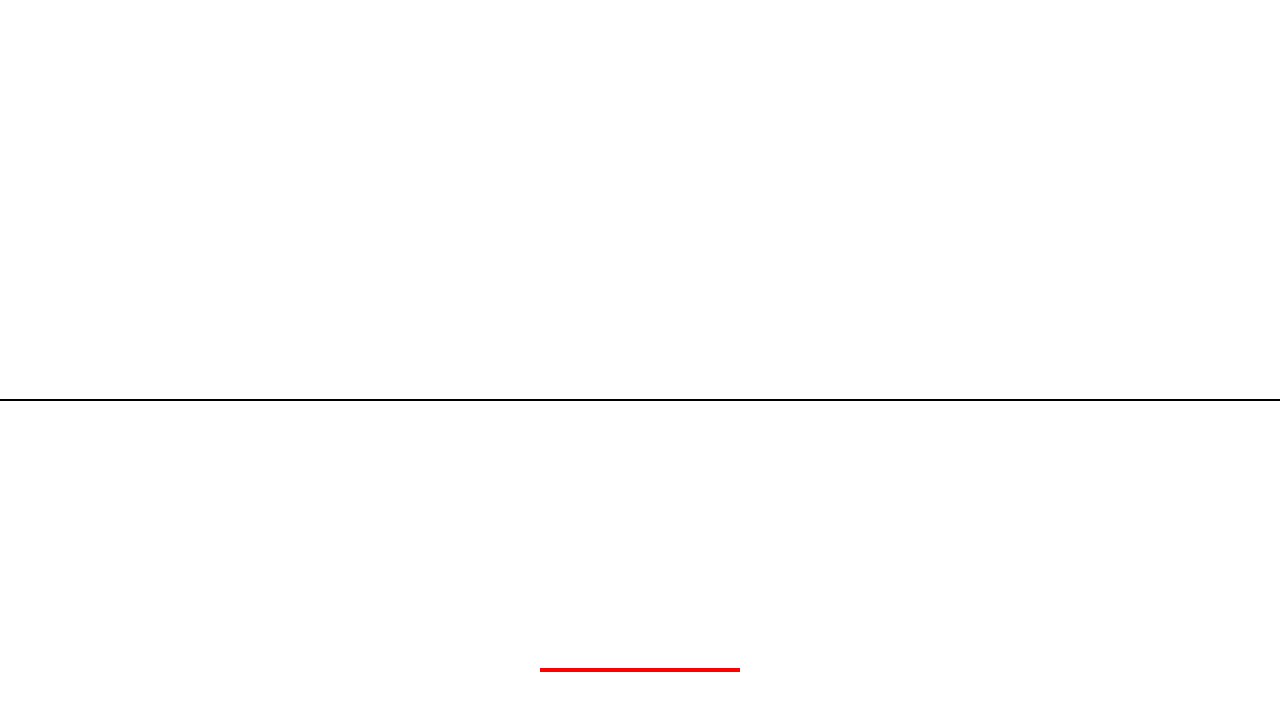
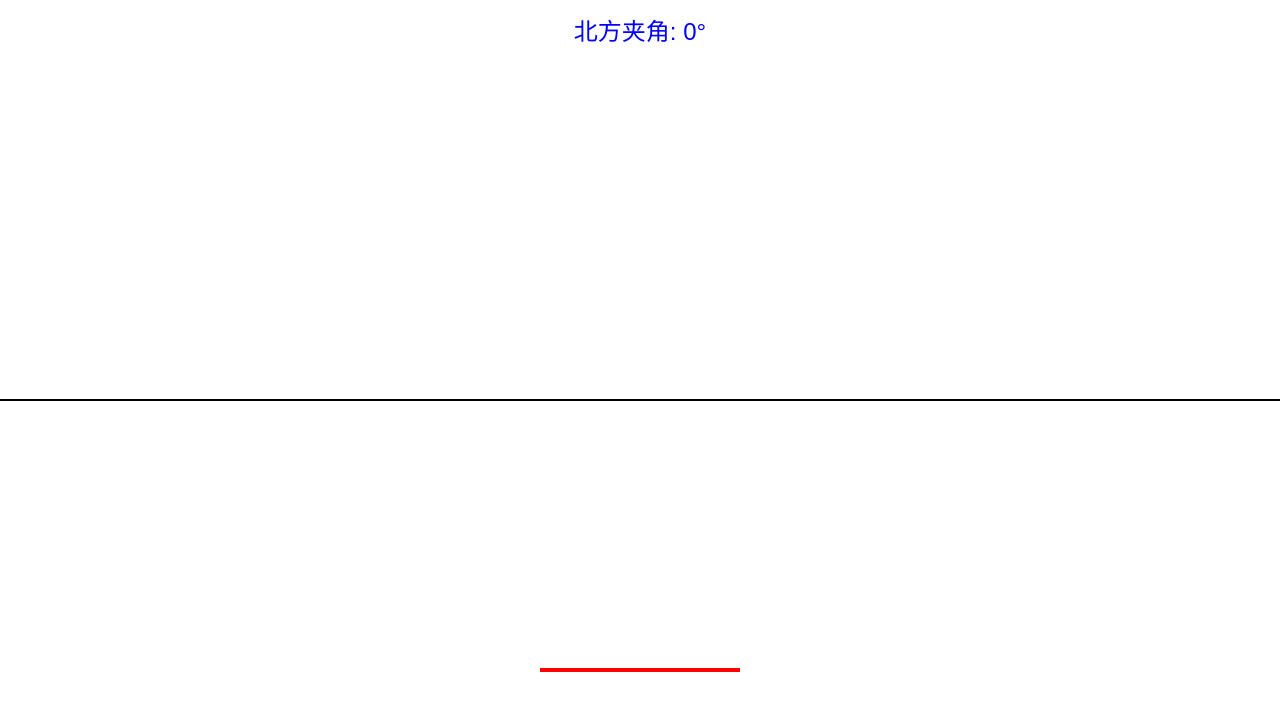
Before and after one commit to Minamiyama/FengShuiAI_H5, a plain HTML site: page index.html in a window 1280 px wide. Drawn offline with Linux system fonts and the light colour scheme.

Commit message:
指南针

```diff
--- a/index.html
+++ b/index.html
@@ -2,7 +2,7 @@
 <html lang="zh-CN">
 <head>
   <meta charset="UTF-8">
-  <title>陀螺仪演示（改进版）</title>
+  <title>陀螺仪演示（含指南针角显示）</title>
   <style>
     body, html {
       margin: 0;
@@ -22,7 +22,7 @@
     const canvas = document.getElementById('canvas');
     const ctx = canvas.getContext('2d');
 
-    // 画布自适应屏幕
+    // 自适应屏幕大小
     function resizeCanvas() {
       canvas.width = window.innerWidth;
       canvas.height = window.innerHeight;
@@ -30,11 +30,12 @@
     resizeCanvas();
     window.addEventListener('resize', resizeCanvas);
 
-    // 全局角度变量（单位：度）
+    // 定义全局角度变量（单位：度）
+    // alpha：设备指向的指南针角度（0～360°，0表示正北）
     // beta：前后倾斜（β=90时手机竖直），gamma：左右倾斜
-    let beta = 0, gamma = 0;
+    let alpha = 0, beta = 0, gamma = 0;
 
-    // 请求设备方向传感器权限（iOS 13+）
+    // 请求设备方向传感器权限（iOS 13+需要）
     function initDeviceOrientation() {
       if (typeof DeviceOrientationEvent !== 'undefined' &&
           typeof DeviceOrientationEvent.requestPermission === 'function') {
@@ -52,6 +53,7 @@
       }
     }
     function handleOrientation(event) {
+      alpha = event.alpha || 0;
       beta = event.beta || 0;
       gamma = event.gamma || 0;
     }
@@ -69,27 +71,24 @@
       ctx.lineWidth = 2;
       ctx.stroke();
 
-      // 以β=90°为竖直基准，计算垂直偏移（β>90时手机向下倾斜，动态线向上移动）
-      const verticalScale = 3; // 每度偏差对应的像素数，可根据需要调整
+      // 以β=90°为竖直基准，计算垂直偏移
+      // 当β>90时（手机向下倾斜），动态线向上移动；β<90时向下移动
+      const verticalScale = 3; // 每度偏差对应的像素数，可调
       const offsetY = -(beta - 90) * verticalScale;
-
-      // 动态直线中心位置
       const centerX = canvas.width / 2;
       const centerY = canvas.height / 2 + offsetY;
 
       // 动态直线长度（像素）
       const lineLength = 200;
 
-      // 为避免在手机接近竖直时（β接近90°）左右倾斜角度γ突变，
-      // 引入一个阈值，在β与90的偏差在一定范围内时平滑减少γ的影响
-      const threshold = 10; // 阈值范围（度）
+      // 平滑处理：当手机接近竖直（β接近90°）时，减少gamma对旋转的影响
+      const threshold = 10; // 平滑阈值（度）
       const deviation = Math.abs(beta - 90);
-      // 当偏差小于阈值时，γ的影响按比例降低；偏差超过阈值后恢复正常
       const factor = Math.min(deviation / threshold, 1);
       const effectiveGamma = gamma * factor;
       const angle = effectiveGamma * Math.PI / 180;
 
-      // 计算直线端点（以中心点为基准，左右延伸）
+      // 计算直线两端相对于中心点的偏移
       const dx = (lineLength / 2) * Math.cos(angle);
       const dy = (lineLength / 2) * Math.sin(angle);
 
@@ -101,6 +100,12 @@
       ctx.lineWidth = 4;
       ctx.stroke();
 
+      // 显示与指南针北方的夹角值（alpha值，单位：°）
+      ctx.font = "24px Arial";
+      ctx.fillStyle = "blue";
+      ctx.textAlign = "center";
+      ctx.fillText("北方夹角: " + Math.round(alpha) + "°", centerX, 40);
+
       requestAnimationFrame(draw);
     }
     draw();
```
